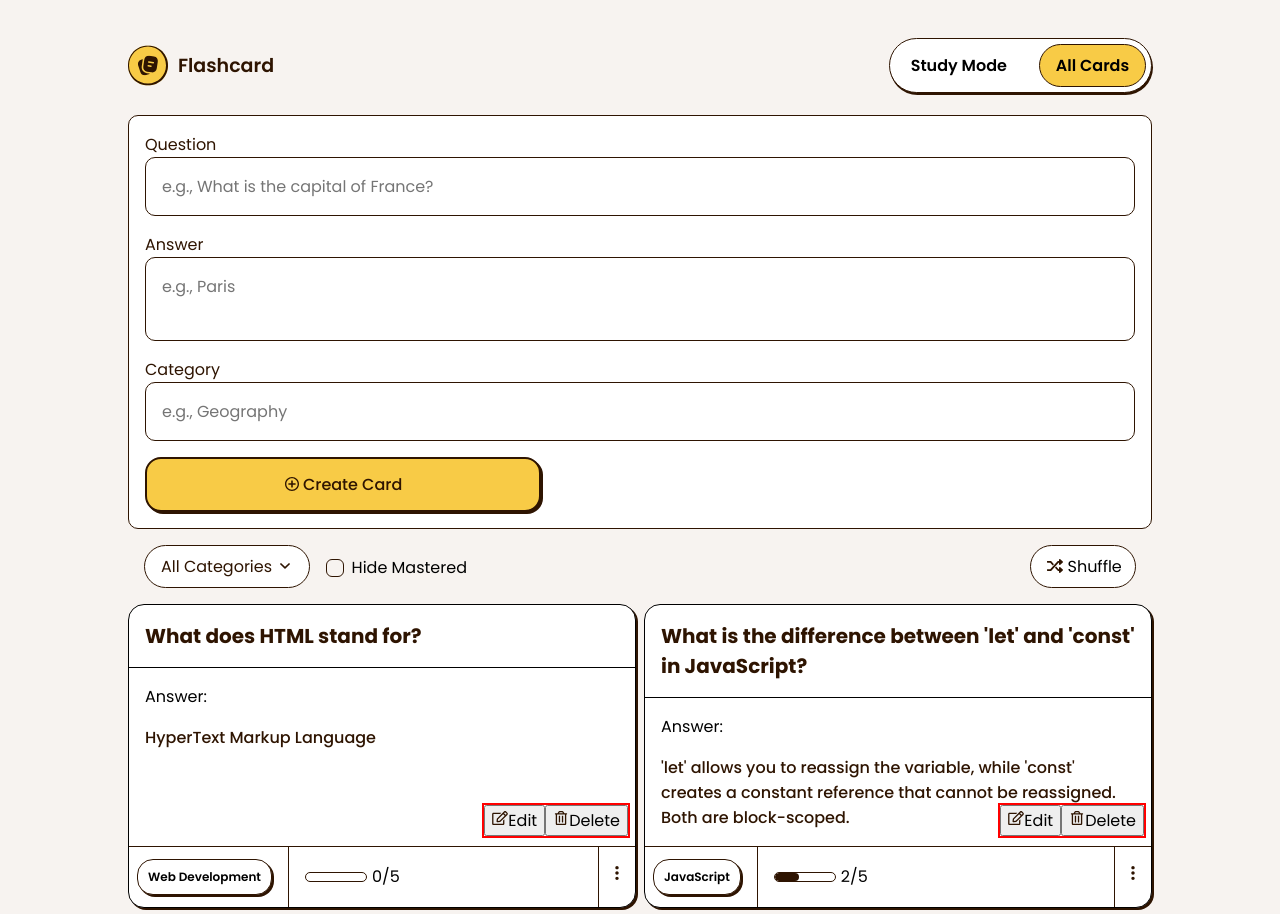
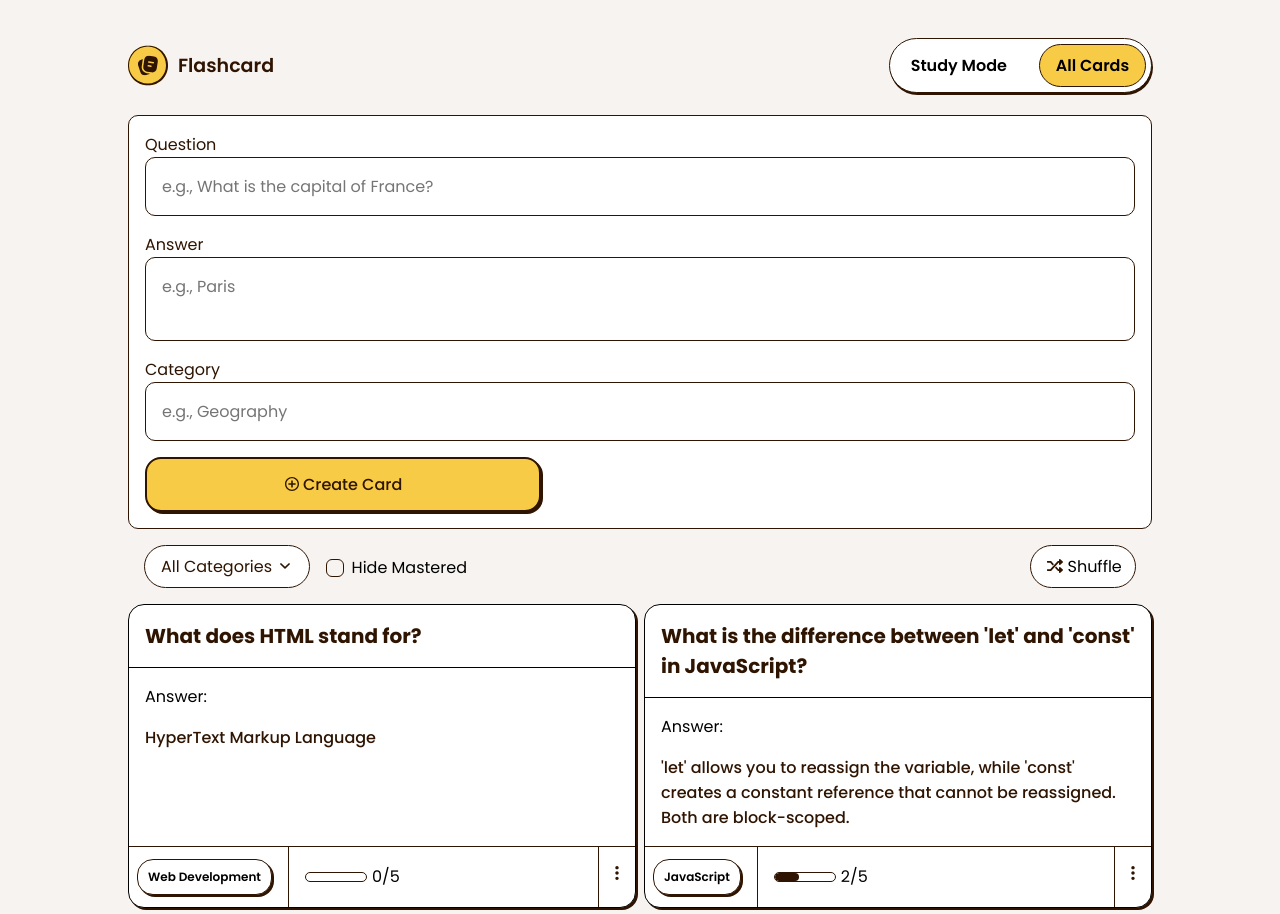
Before and after one commit to bengera/flashcard-app, a React (Vite) app: page / in a window 1280 px wide. Shown: the top 914 px of the page. Built offline with nearby package versions, Linux system fonts and the light colour scheme.

Commit message:
Add toggle state for mini card dropdown

```diff
--- a/src/components/allCards.tsx
+++ b/src/components/allCards.tsx
@@ -24,6 +24,7 @@ export function AllCards({
   const [question, setQuestion] = useState<string>("");
   const [answer, setAnswer] = useState<string>("");
   const [category, setCategory] = useState<string>("");
+  const [isOpen, setIsOpen] = useState(false);
 
   function handleSubmit(e: React.FormEvent<HTMLFormElement>) {
     e.preventDefault();
@@ -42,6 +43,13 @@ export function AllCards({
     setAnswer("");
     // blank space for cateogry to add my questions without retyping
   }
+
+
+  function handleOpenDropDown(cardId: string){
+    console.log(cardId);
+    setIsOpen(prev => !prev);
+  }
+
 
   return (
     <>
@@ -106,7 +114,7 @@ export function AllCards({
                     <h2 className="flashcard-box__heading">{card.question}</h2>
                     <hr className="solid" />
                     <div className="flashcard-box-inner ">
-                      <div className="flashcard-box-dropdown">
+                      {isOpen ?  <div className="flashcard-box-dropdown">
                         <button className="flashcard-box-btn-edit">
                           <img src="images/icon-edit.svg" alt="edit button" className="flashcard-box-btn-icon" />
                           Edit
@@ -114,14 +122,15 @@ export function AllCards({
                         <button className="flashcard-box-btn-delete">
                           <img src="images/icon-delete.svg" alt="delete button" className="flashcard-box-btn-icon" />
                           Delete</button>
-                      </div>
+                      </div> : null}
+
                       <span>Answer:</span>
                       <p className="flashcard-box__answer-text">{card.answer}</p>
 
                       <div className="flashcard-box__meta-data">
                         <p className="flashcard__tag u-shadow--thick">{card.category}</p>
                         <ProgressBar knownCount={card.knownCount} isMastered={isMastered} variant="minicard" />
-                        <button className="btn-menu" aria-label="Card actions"><img src="images/icon-menu.svg" alt="edit card" /></button>
+                        <button className="btn-menu" aria-label="Card actions" onClick={()=> handleOpenDropDown(card.id)}><img src="images/icon-menu.svg" alt="edit card" /></button>
                       </div>
                     </div>
                   </article>
```
